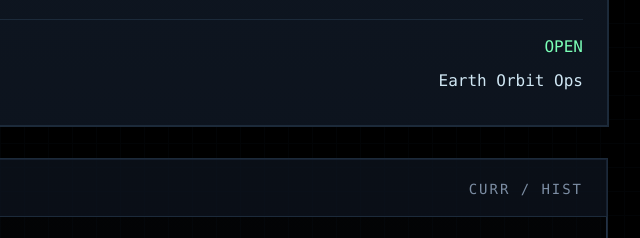
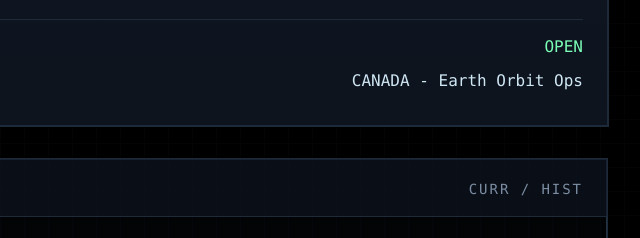
Before and after one commit to astra-kawa/astra-kawa.github.io, a plain HTML site: page index.html in a window 1280 px wide. Shown: the part 169-407 px from the top of the page, 528-1168 px from the left. Drawn offline with Linux system fonts and the light colour scheme.

Commit message:
updated location

```diff
--- a/index.html
+++ b/index.html
@@ -25,7 +25,7 @@
                     </div>
                     <div class="status-item">
                         <span class="k">LOC</span
-                        ><span class="v">Earth Orbit Ops</span>
+                        ><span class="v">CANADA - Earth Orbit Ops</span>
                     </div>
                 </div>
             </header>
```
